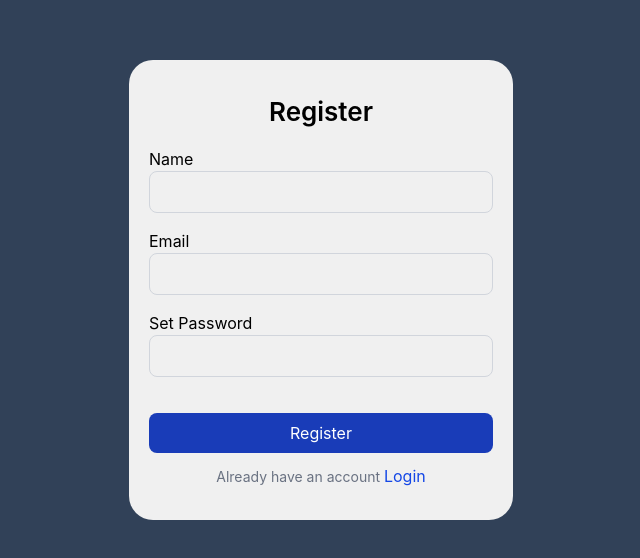
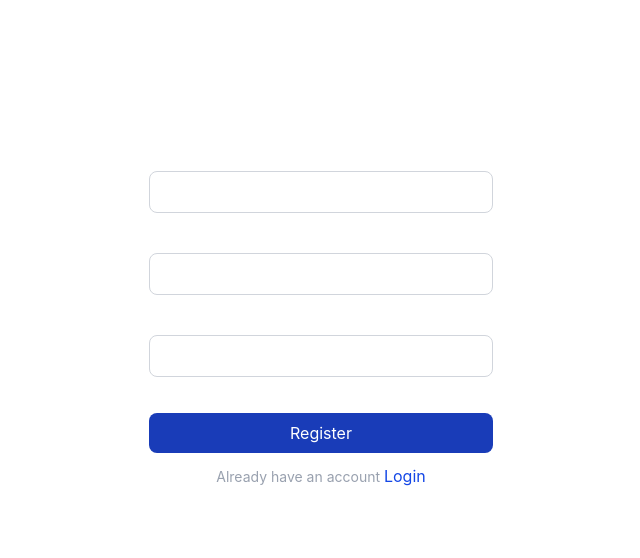
Before and after one commit to akshay-ambukar/expense-tracker, a React (Vite) app in the folder frontend/: page /signup in a window 1280 px wide. Shown: the part 110-668 px from the top of the page, without its empty margins (319-959 px from the left). Built offline with nearby package versions, Linux system fonts and the light colour scheme.

Commit message:
improve css for login and signup

```diff
--- a/frontend/src/components/AddExpenseForm.jsx
+++ b/frontend/src/components/AddExpenseForm.jsx
@@ -32,7 +32,7 @@ const AddExpenseForm = ({ onExpenseAdded }) => {
     }
 
     return (
-        <form onSubmit={handleSubmit(submitCall)} className='bg-[#353535] text-white w-full md:w-[45%] lg:w-[30%] p-5 py-8 pt-5 rounded-3xl flex flex-col gap-3 md:gap-5 md:pb-3'>
+        <form onSubmit={handleSubmit(submitCall)} className='bg-[#353535] text-white w-full md:w-[45%] lg:w-[30%] p-5 py-8 pt-5 rounded-lg flex flex-col gap-3 md:gap-5 md:pb-3'>
             <h3 className='text-[23px] text-center font-semibold'>Add Expense</h3>
             <div className='flex flex-col justify-center'>
                 <label htmlFor="title" className='label'>Title</label>
--- a/frontend/src/pages/HistoryPage.jsx
+++ b/frontend/src/pages/HistoryPage.jsx
@@ -104,7 +104,7 @@ const HistoryPage = () => {
 
 
 
-        <div className='min-h-[60vh] overflow-y-auto text-white bg-gray-200 w-full md:h-50 p-2 py-1 md:px-7 md:py-2 rounded-xl border border-amber-50'>
+        <div className='min-h-[60vh] overflow-y-auto text-white bg-gray-200 w-full md:h-50 p-2 py-1 md:px-7 md:py-2 rounded-lg border border-amber-50'>
           {isLoading && (
             <Loader color={`border-blue-800`} />
           )}
--- a/frontend/src/pages/HomePage.jsx
+++ b/frontend/src/pages/HomePage.jsx
@@ -48,10 +48,12 @@ const HomePage = () => {
       <Navbar />
       <SecNav />
 
-      <div className='flex flex-col md:flex-row gap-7 md:justify-around mx-auto pt-8 w-3/4 md:w-[90%] md:px-auto md:pb-2'>
+      <div className='flex flex-col md:flex-row gap-7 md:justify-around mx-auto pt-8 w-[90%] md:px-auto md:pb-2'>
         <AddExpenseForm onExpenseAdded={fetchExpenses} />
 
-        <div className='min-h-[75vh] overflow-y-auto text-white bg-gray-200 md:w-[45%] md:h-50 px-7 py-2 rounded-lg border border-amber-50'>
+        <h2 className='block md:hidden text-xl text-white font-semibold text-center'>All Expenses</h2>
+
+        <div className='min-h-[75vh] overflow-y-auto text-white bg-gray-200 md:w-[45%] md:h-50 px-4 md:px-7 py-2 rounded-lg border border-amber-50'>
           {isLoading && (
             <Loader color={`border-blue-800`} />
           )}
--- a/frontend/src/pages/LoginPage.jsx
+++ b/frontend/src/pages/LoginPage.jsx
@@ -37,8 +37,8 @@ const LoginPage = () => {
 
 
   return (
-    <div className='bg-slate-700 min-h-screen flex flex-col justify-center items-center'>
-      <form onSubmit={handleSubmit(submitCall)} className='bg-[#f0f0f0] w-[85%] md:w-[30%] min-h-[80%] p-5 py-8 rounded-3xl flex flex-col gap-4'>
+    <div className='bg-[url("/bgImage.png")] bg-cover bg-center min-h-screen flex flex-col justify-center items-center '>
+      <form onSubmit={handleSubmit(submitCall)} className='text-white bg-transparent w-[85%] md:w-[30%] min-h-[80%] p-5 py-8 rounded-3xl flex flex-col gap-4'>
         <h2 className='text-[26px] text-center font-semibold'>Login</h2>
         <div className='flex flex-col justify-center'>
           <label htmlFor="email" className='label'>Email</label>
@@ -73,7 +73,7 @@ const LoginPage = () => {
             {isLoading ? (<Loader />) : 'Login'}
           </button>
 
-          <p className='text-sm text-gray-500'>
+          <p className='text-sm text-gray-400'>
             Don't have an account ? {' '}
             <Link to="/signup" className='text-blue-700 text-[16px] cursor-pointer'>Register</Link>
           </p>
--- a/frontend/src/pages/SignupPage.jsx
+++ b/frontend/src/pages/SignupPage.jsx
@@ -37,8 +37,8 @@ const SignupPage = () => {
   }
 
   return (
-    <div className='bg-slate-700 min-h-screen flex flex-col justify-center items-center'>
-      <form onSubmit={handleSubmit(submitCall)} className='bg-[#f0f0f0] w-[85%] md:w-[30%] min-h-[80%] p-5 py-8 rounded-3xl flex flex-col gap-4'>
+    <div className='bg-[url("/bgImage.png")] bg-cover bg-center min-h-screen flex flex-col justify-center items-center'>
+      <form onSubmit={handleSubmit(submitCall)} className='text-white bg-transparent w-[85%] md:w-[30%] min-h-[80%] p-5 py-8 rounded-3xl flex flex-col gap-4'>
         <h2 className='text-[26px] text-center font-semibold'>Register</h2>
         <div className='flex flex-col justify-center'>
           <label htmlFor="name" className='label'>Name</label>
@@ -89,7 +89,7 @@ const SignupPage = () => {
             {isLoading ? (<Loader />) : 'Register'}
           </button>
 
-          <p className='text-sm text-gray-500'>
+          <p className='text-sm text-gray-400'>
             Already have an account {' '}
             <Link to="/login" className='text-blue-700 text-[16px] cursor-pointer'>Login</Link>
           </p>
```
Also changed, not shown: frontend/public/bgImage.png (added).
